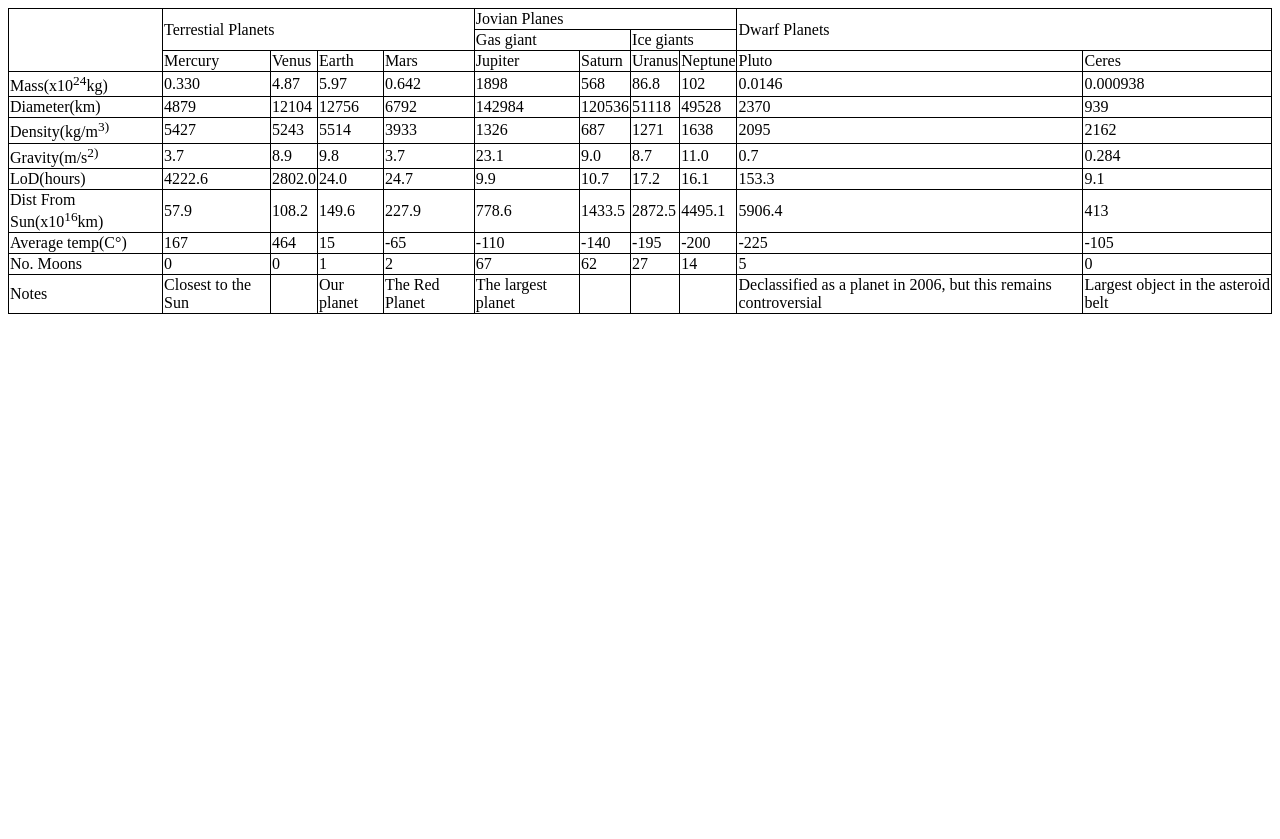
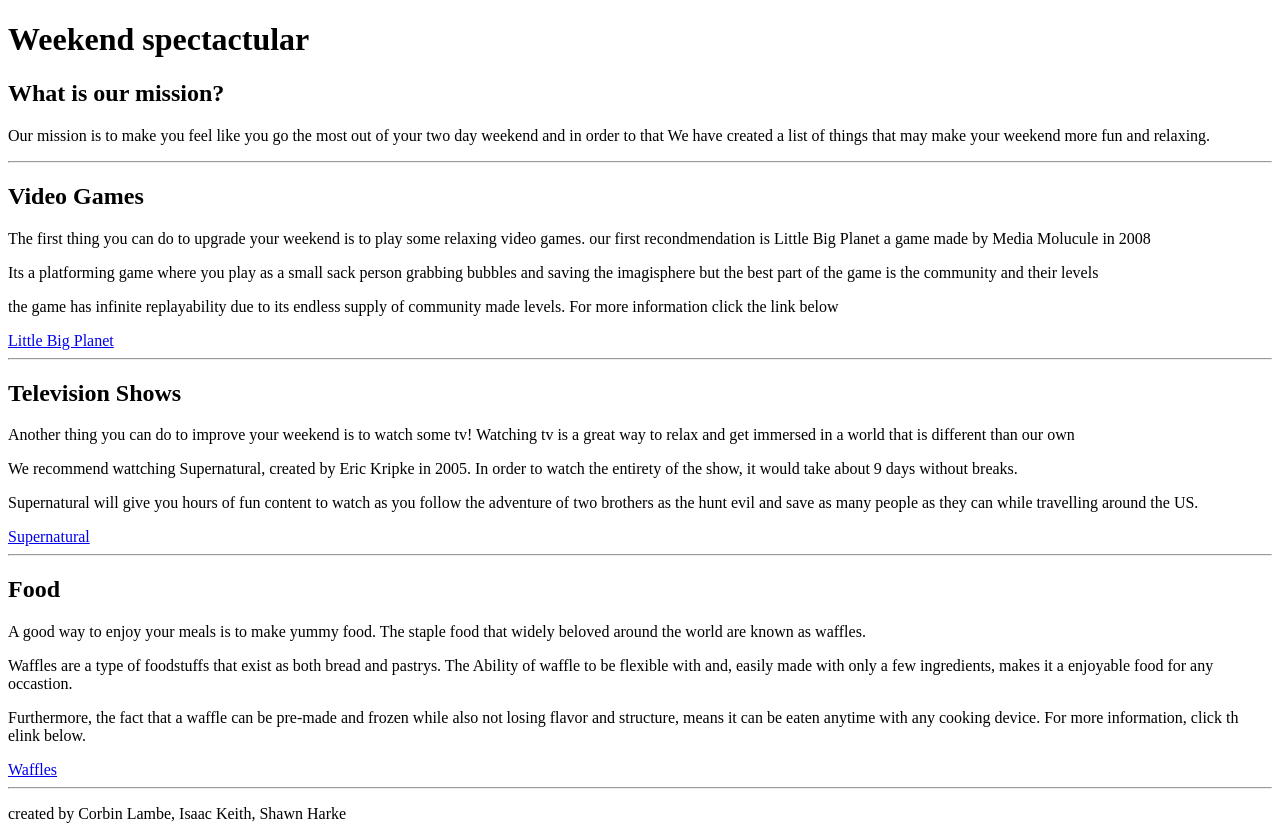
Before and after one commit to CorbinLambe/CorbinLambe.github.io, a plain HTML site: page index.html in a window 1280 px wide. Before the commit the page ends 800 px from the top, so only its background shows below. Drawn offline with Linux system fonts and the light colour scheme.

Commit message:
changed index.html to wiki assigment
changed previous page to wiki assigment

```diff
--- a/index.html
+++ b/index.html
@@ -3,162 +3,47 @@
 <head>
     <meta charset="UTF-8">
     <meta name="viewport" content="width=device-width, initial-scale=1.0">
-    <title>CorbinLambe.github.io</title>
-    <style> table{border: 1px solid black;
-        border-collapse: collapse;}
-        th{border: 1px solid black;
-            border-collapse: collapse;}
-            td{border: 1px solid black;
-                border-collapse: collapse;}  </style>
-
+    <title>Weekend Spectacular</title>
 </head>
 <body>
-    <table>
-        <thead>
-            <tr>
-            <td colspan="1" rowspan="3"></th>
-            <td colspan="4" rowspan="2">Terrestial Planets</th>
-            <td colspan="4" rowspan="1">Jovian Planes</th>
-            <td colspan="2" rowspan="2">Dwarf Planets</th>
-            </tr>
-            <tr>
-                <td colspan="2"> Gas giant</td>
-                <td colspan="2"> Ice giants</td>
-            </tr>
-            <tr>
-                <td>Mercury</td>
-                <td>Venus</td>
-                <td>Earth</td>
-                <td>Mars</td>
-                <td>Jupiter</td>
-                <td>Saturn</td>
-                <td>Uranus</td>
-                <td>Neptune</td>
-                <td>Pluto</td>
-                <td>Ceres</td>
+    <header>
+        <h1> Weekend spectactular</h1>
+    </header>
 
-            </tr>
-            <tr>
-                <td>Mass(x10<sup>24</sup>kg)</td>
-                <td>0.330</td>
-                <td>4.87</td>
-                <td>5.97</td>
-                <td>0.642</td>
-                <td>1898</td>
-                <td>568</td>
-                <td>86.8</td>
-                <td>102</td>
-                <td>0.0146</td>
-                <td>0.000938</td>
-            </tr>
-            <tr>
-                <td>Diameter(km)</td>
-                <td>4879</td>
-                <td>12104</td>
-                <td>12756</td>
-                <td>6792</td>
-                <td>142984</td>
-                <td>120536</td>
-                <td>51118</td>
-                <td>49528</td>
-                <td>2370</td>
-                <td>939</td>
-            </tr>
-            <tr>
-                <td>Density(kg/m<sup>3)</sup></td>
-                <td>5427</td>
-                <td>5243</td>
-                <td>5514</td>
-                <td>3933</td>
-                <td>1326</td>
-                <td>687</td>
-                <td>1271</td>
-                <td>1638</td>
-                <td>2095</td>
-                <td>2162</td>
-            </tr>
-            <tr>
-                <td>Gravity(m/s<sup>2)</sup></td>
-                <td>3.7</td>
-                <td>8.9</td>
-                <td>9.8</td>
-                <td>3.7</td>
-                <td>23.1</td>
-                <td>9.0</td>
-                <td>8.7</td>
-                <td>11.0</td>
-                <td>0.7</td>
-                <td>0.284</td>
-            </tr>
-            <tr>
-                <td>LoD(hours)</td>
-                <td>4222.6</td>
-                <td>2802.0</td>
-                <td>24.0</td>
-                <td>24.7</td>
-                <td>9.9</td>
-                <td>10.7</td>
-                <td>17.2</td>
-                <td>16.1</td>
-                <td>153.3</td>
-                <td>9.1</td>
-            </tr>
-            <tr>
-                <td>Dist From Sun(x10<sup>16</sup>km)</td>
-                <td>57.9</td>
-                <td>108.2</td>
-                <td>149.6</td>
-                <td>227.9</td>
-                <td>778.6</td>
-                <td>1433.5</td>
-                <td>2872.5</td>
-                <td>4495.1</td>
-                <td>5906.4</td>
-                <td>413</td>
-                </tr>
-                <tr>
-                    <td>Average temp(C<span>&#176;</span>)</td>
-                    <td>167</td>
-                    <td>464</td>
-                    <td>15</td>
-                    <td>-65</td>
-                    <td>-110</td>
-                    <td>-140</td>
-                    <td>-195</td>
-                    <td>-200</td>
-                    <td>-225</td>
-                    <td>-105</td>
-                </tr>
-                <tr>
-                    <td>No. Moons</td>
-                    <td>0</td>
-                    <td>0</td>
-                    <td>1</td>
-                    <td>2</td>
-                    <td>67</td>
-                    <td>62</td>
-                    <td>27</td>
-                    <td>14</td>
-                    <td>5</td>
-                    <td>0</td>
-                </tr>
-                <tr>
-                    <td>Notes</td>
-                    <td>Closest to the Sun</td>
-                    <td></td>
-                    <td>Our planet</td>
-                    <td>The Red Planet</td>
-                    <td>The largest planet</td>
-                    <td></td>
-                    <td></td>
-                    <td></td>
-                    <td>Declassified as a planet in 2006, but this remains controversial</td>
-                    <td>Largest object in the asteroid belt</td>
-                </tr>
+    <main>
+        <article>
+            <h2> What is our mission?</h2>
+            <p> Our mission is to make you feel like you go the most out of your two day weekend and in order to that We have created a list of things that may make your weekend more fun and relaxing.</p>
+            <hr />
+            <h2> Video Games</h2>
+            <p>The first thing you can do to upgrade your weekend is to play some relaxing video games. our first recondmendation is Little Big Planet a game made by Media Molucule in 2008 </p>
+            <p> Its a platforming game where you play as a small sack person grabbing bubbles and saving the imagisphere but the best part of the game is the community and their levels</p>
+            <p> the game has infinite replayability due to its endless supply of community made levels. For more information click the link below</p>
+            <a href="Corbin_page.html">Little Big Planet</a>
+        </article>
+        <hr />
+        <article>
+            <h2> Television Shows</h2>
+            <p> Another thing you can do to improve your weekend is to watch some tv! Watching tv is a great way to relax and get immersed in a world that is different than our own</p>
+            <p> We recommend wattching Supernatural, created by Eric Kripke in 2005. In order to watch the entirety of the show, it would take about 9 days without breaks.</p>
+            <p> Supernatural will give you hours of fun content to watch as you follow the adventure of two brothers as the hunt evil and save as many people as they can while travelling around the US.</p>
+            <a href="Shawn Harke Assignment 1.html">Supernatural</a>
+        </article>
+        <hr />
+        <article>
+            <h2> Food</h2>
+            <p> A good way to enjoy your meals is to make yummy food. The staple food that widely beloved around the world are known as waffles.</p>
+            <p> Waffles are a type of foodstuffs that exist as both bread and pastrys. The Ability of waffle to be flexible with and, easily made with only a few ingredients, makes it a enjoyable food for any occastion.</p>
+            <p> Furthermore, the fact that a waffle can be pre-made and frozen while also not losing flavor and structure, means it can be eaten anytime with any cooking device. For more information, click th elink below.</p>
+            <a href="Isaac-Keith_Assignment-1.html">Waffles</a>
+        </article>
+    </main>
 
+    <aside></aside>
+    <hr />
 
-        </thead>
-
-    </table>
+    <footer id="end">
+        <p>created by Corbin Lambe, Isaac Keith, Shawn Harke</p>
+    </footer>
 </body>
 </html>
```
